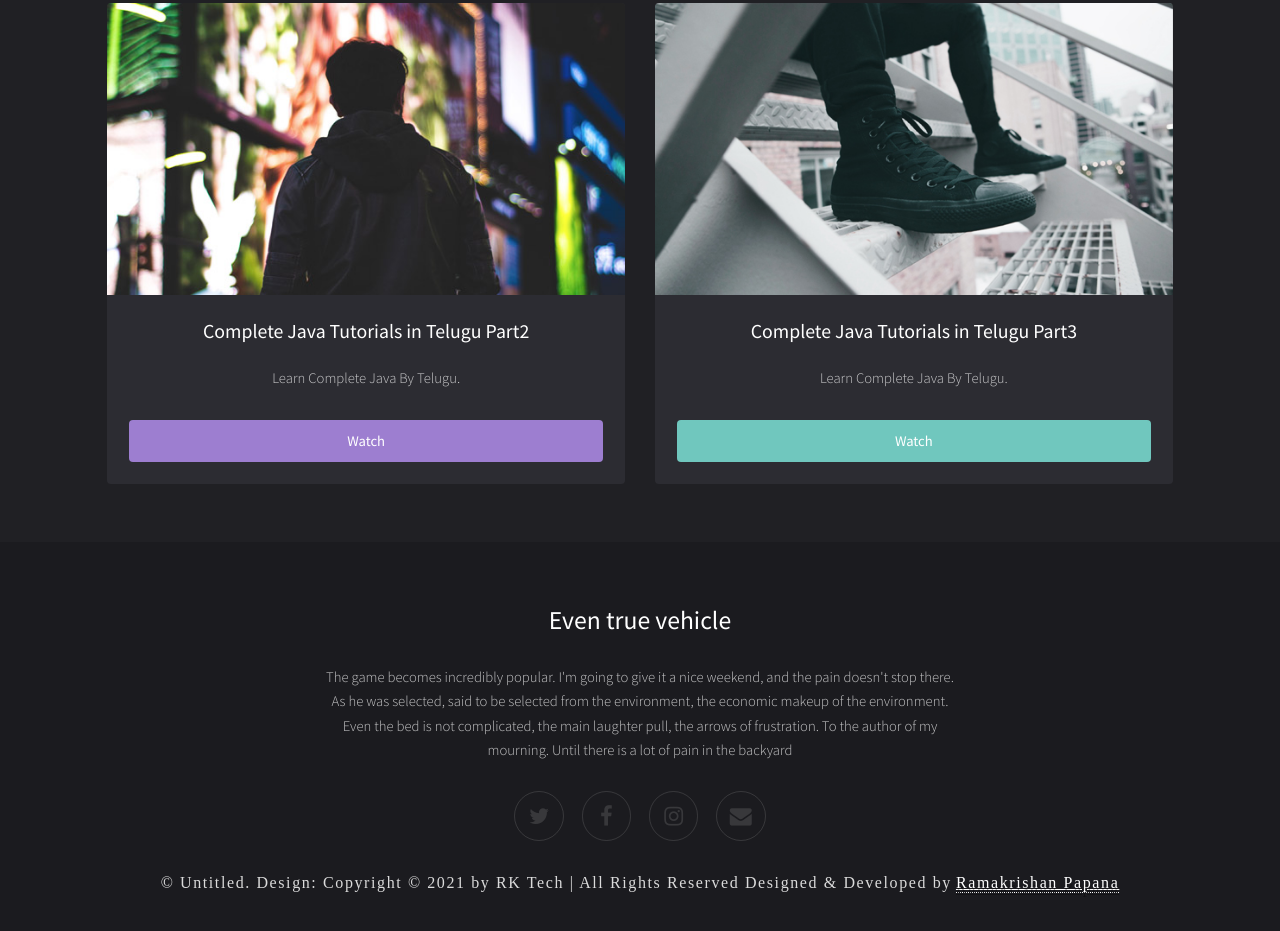
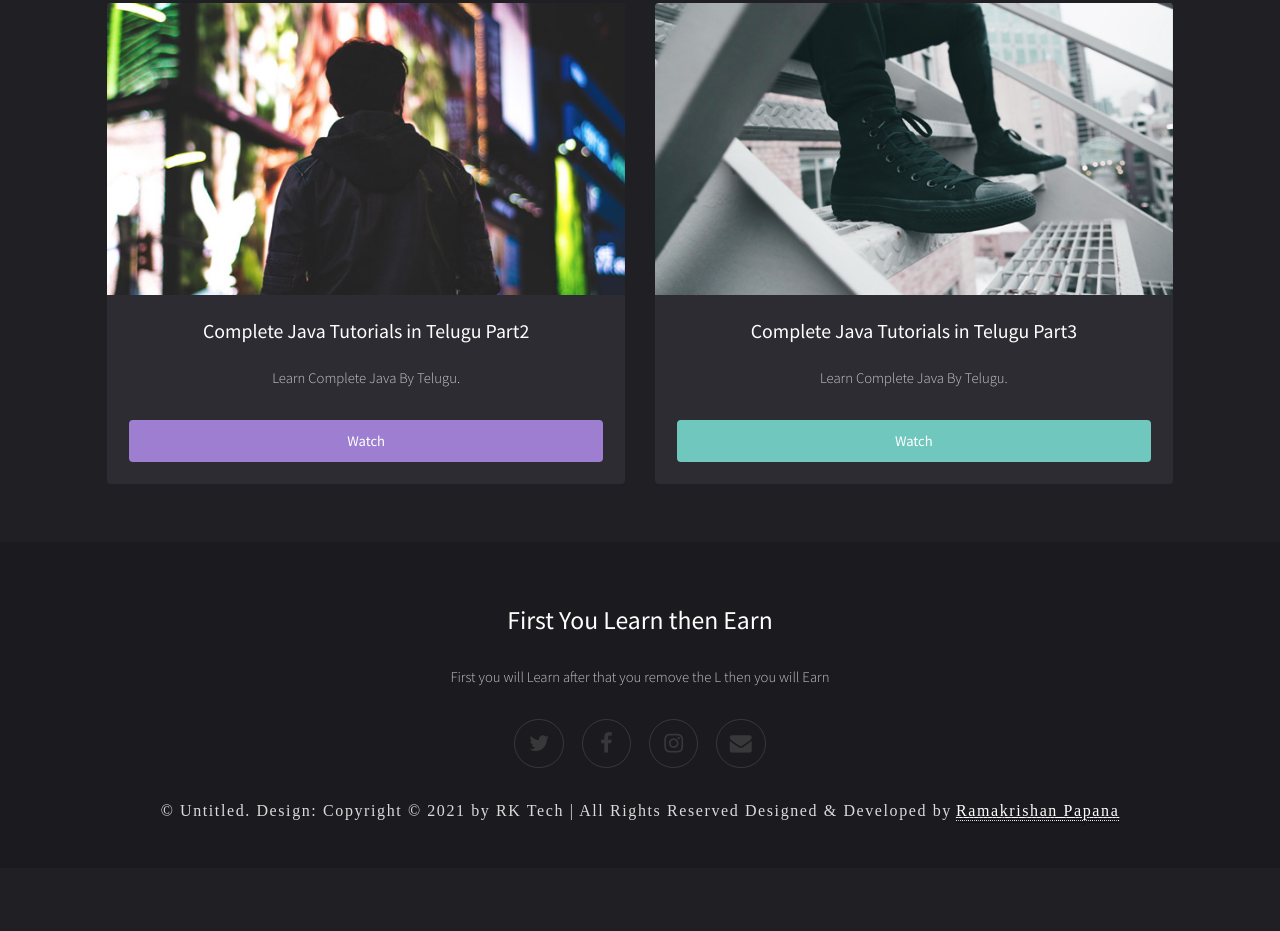
Before and after one commit to ramakrishnapapana1997/papanaramakrishna.github.io, a plain HTML site: page index.html in a window 1280 px wide. Shown: the part 1636-2567 px from the top of the page. After the commit the page ends 2504 px from the top, so only its background shows below. Drawn offline with Linux system fonts and the light colour scheme.

Commit message:
Update index.html

```diff
--- a/index.html
+++ b/index.html
@@ -94,8 +94,8 @@
 			<!-- Footer -->
 				<footer id="footer">
 					<div class="inner">
-						<h2>Even true vehicle</h2>
-						<p>The game becomes incredibly popular. I'm going to give it a nice weekend, and the pain doesn't stop there. As he was selected, said to be selected from the environment, the economic makeup of the environment. Even the bed is not complicated, the main laughter pull, the arrows of frustration. To the author of my mourning. Until there is a lot of pain in the backyard </p>
+						<h2>First You Learn then Earn</h2>
+						<p> First you will Learn after that you remove the L then you will Earn</p>
 
 						<ul class="icons">
 							<li><a href="#" class="icon fa-twitter"><span class="label">Twitter</span></a></li>
```
